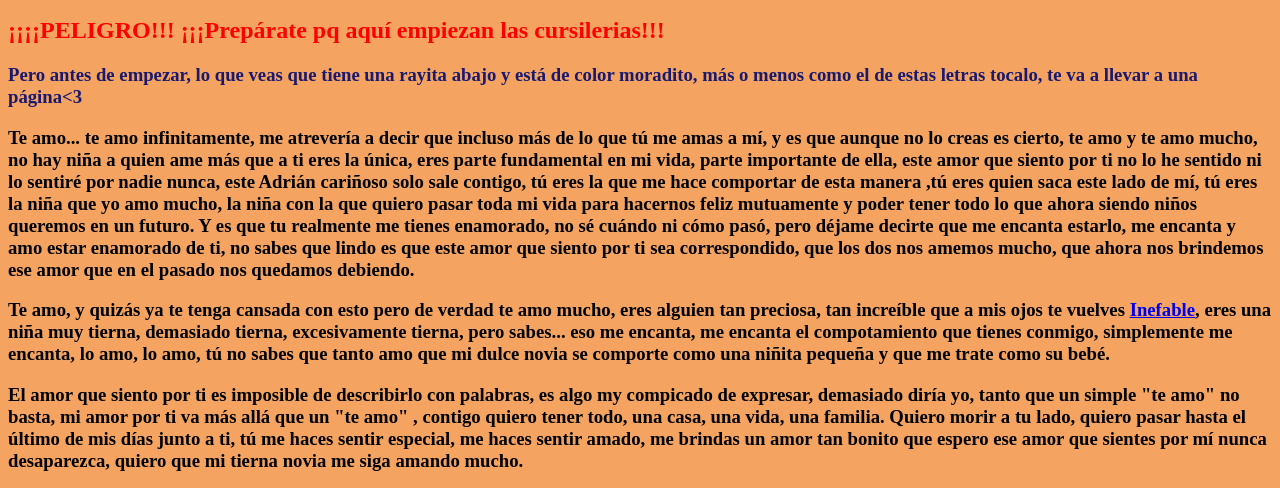
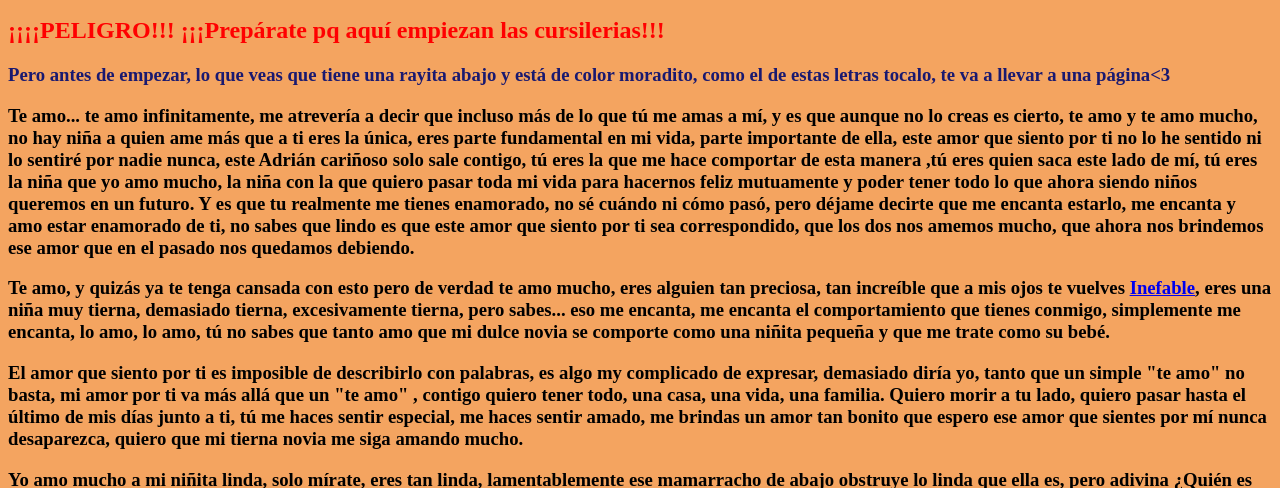
Before and after one commit to JosueJoestar/Primer-aniversario, a plain HTML site: page index.html in a window 1280 px wide. Shown: the part 988-1476 px from the top of the page. Drawn offline with Linux system fonts and the light colour scheme; a script that the page names is missing.

Commit message:
Update index.html

```diff
--- a/index.html
+++ b/index.html
@@ -53,7 +53,7 @@
                     <img src="https://encrypted-tbn0.gstatic.com/images?q=tbn:ANd9GcThxtY1IVyOtnbRpZQDzQMD_oFRVwc1iulMT20SjRjVSs7-SQ0vCV7rA1hx5IHMSneG2pc&usqp=CAU" class="kitty2"
                 </h3>
             <h2 style="color: red;">¡¡¡¡PELIGRO!!! ¡¡¡Prepárate pq aquí empiezan las cursilerias!!!</h2>
-            <h3 style="color: midnightblue;">Pero antes de empezar, lo que veas que tiene una rayita abajo y está de color moradito, más o menos como el de estas letras tocalo, te va a llevar a una página<3</h3>
+            <h3 style="color: midnightblue;">Pero antes de empezar, lo que veas que tiene una rayita abajo y está de color moradito, como el de estas letras tocalo, te va a llevar a una página<3</h3>
             </p>
             <h3>Te amo... te amo infinitamente, me atrevería a decir que incluso más de lo que tú me amas a mí, y es que aunque no lo creas es cierto, te amo y te amo mucho, no hay niña a quien ame más que a ti
                 eres la única, eres parte fundamental en mi vida, parte importante de ella, este amor que siento por ti no lo he sentido ni lo sentiré por nadie nunca, este Adrián cariñoso solo sale contigo, tú eres la que me hace comportar de esta manera
@@ -63,8 +63,8 @@
             </h3>
             <h3>Te amo, y quizás ya te tenga cansada con esto pero de verdad te amo mucho, eres alguien tan preciosa, tan increíble que a mis ojos te vuelves <a href="https://www.google.com/search?q=inefable&oq=inefable&aqs=chrome..69i57j0i433i512j0i512l8.4565j1j7&sourceid=chrome&ie=UTF-8" target="_blank">Inefable</a></url>, eres una niña muy tierna,
                 demasiado tierna, excesivamente tierna, pero sabes... eso me encanta, me encanta
-            el compotamiento que tienes conmigo, simplemente me encanta, lo amo, lo amo, tú no sabes que tanto amo que mi dulce novia se comporte como una niñita pequeña y que me trate como su bebé.</h3>
-            <h3>El amor que siento por ti es imposible de describirlo con palabras, es algo my compicado de expresar, demasiado diría yo, tanto que un simple "te amo" no basta, mi amor por ti va más allá que un "te amo"
+            el comportamiento que tienes conmigo, simplemente me encanta, lo amo, lo amo, tú no sabes que tanto amo que mi dulce novia se comporte como una niñita pequeña y que me trate como su bebé.</h3>
+            <h3>El amor que siento por ti es imposible de describirlo con palabras, es algo my complicado de expresar, demasiado diría yo, tanto que un simple "te amo" no basta, mi amor por ti va más allá que un "te amo"
                 , contigo quiero tener todo, una casa, una vida, una familia. Quiero morir a tu lado, quiero pasar hasta el último de mis días junto a ti, tú me haces sentir especial, me haces sentir amado, me brindas un amor tan bonito que espero ese amor que sientes por mí nunca desaparezca, quiero que mi tierna novia me siga amando mucho.
 
 
```
